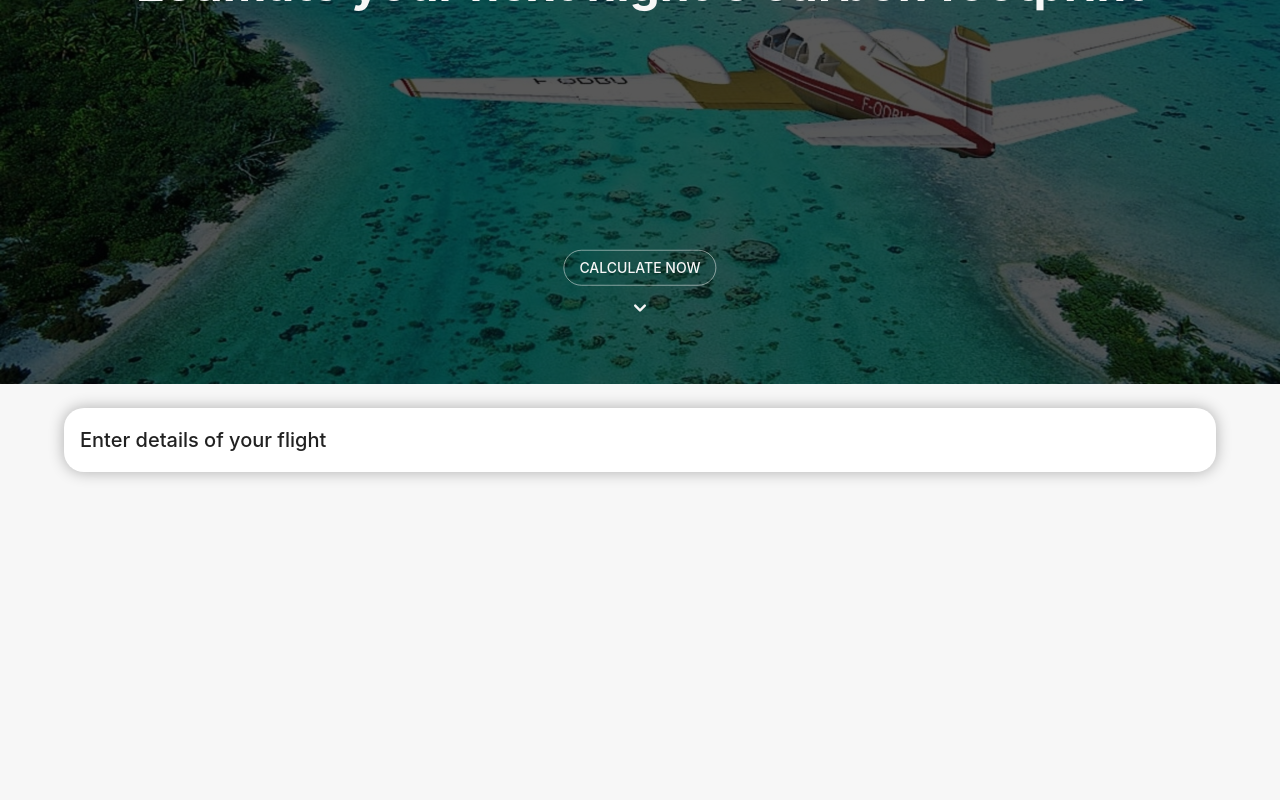
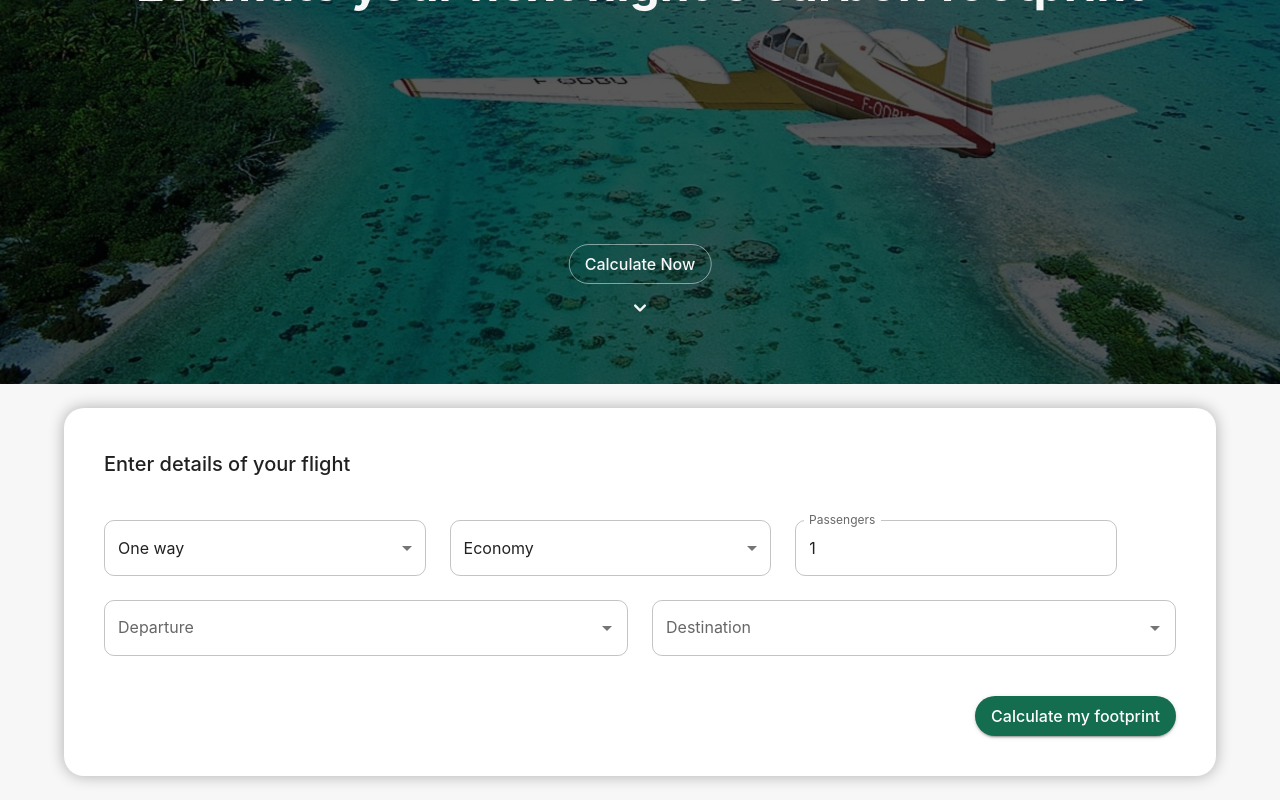
Before and after one commit to alisherkhan98/frintend-final-project, a React (Create React App) app: page / in a window 1280 px wide. Shown: the part 416-1216 px from the top of the page. Before the commit the page ends 912 px from the top, so only its background shows below. Built offline with nearby package versions, Linux system fonts and the light colour scheme; no server answers.

Commit message:
added calculator

```diff
--- a/package.json
+++ b/package.json
@@ -10,6 +10,7 @@
     "@testing-library/jest-dom": "^5.16.5",
     "@testing-library/react": "^13.4.0",
     "@testing-library/user-event": "^14.4.3",
+    "axios": "^1.1.3",
     "react": "^18.2.0",
     "react-dom": "^18.2.0",
     "react-icons": "^4.6.0",
--- a/src/components/Calculator/Calculator.js
+++ b/src/components/Calculator/Calculator.js
@@ -1,20 +1,251 @@
 // react
 import React from "react";
 // MUI
-import { Card, Container, Paper, Box, Typography } from "@mui/material";
+import {
+  Container,
+  Paper,
+  Box,
+  Typography,
+  Grid,
+  TextField,
+  Autocomplete,
+  Button,
+  Select,
+  MenuItem,
+  InputLabel,
+  FormControl,
+  Stack,
+} from "@mui/material";
+import axios from "axios";
+
+const options = {
+  method: "GET",
+  url: "https://gist.githubusercontent.com/tdreyno/4278655/raw/7b0762c09b519f40397e4c3e100b097d861f5588/airports.json",
+};
 
 function Calculator() {
+  // states
+  const [isFetching, setIsFetching] = React.useState(false);
+  const [airportsList, setAirportsList] = React.useState([]);
+  // autocomplete inputs
+  const [isFromOpen, setIsFromOpen] = React.useState(false);
+  const [isToOpen, setIsToOpen] = React.useState(false);
+  // controlled components
+  const [details, setDetails] = React.useState({
+    departure_airport: "",
+    destination_airport: "",
+    cabin_class: "economy",
+    roundTrip: "one_way",
+    passengers: 1,
+  });
+  console.log(details);
+
+  // function to handle changes of inputs
+  function handleChange(e) {
+    const target = e.target;
+    setDetails((prev) => ({
+      ...prev,
+      [target.name]: target.value,
+    }));
+  }
+  // useEffect to fetch all the Iata codes
+  React.useEffect(() => {
+    axios
+      .request(options)
+      .then((res) =>
+        res.data.map((item) => {
+          const string =
+            item?.name +
+            ", " +
+            item?.city +
+            ", " +
+            item?.state +
+            ", " +
+            item?.country +
+            " (" +
+            item?.code +
+            ")";
+
+          const obj = {
+            label: string,
+            code: item.code,
+          };
+          return obj;
+        })
+      )
+      .then((res) => {
+        setAirportsList(res);
+      })
+      .catch(function (error) {
+        console.error(error);
+      });
+  }, []);
+
+  // UseEffect to make api call to calculate distance and co2 emission in kg
+  React.useEffect(() => {
+    if (isFetching) {
+      axios
+        .request({
+          url: "https://www.carboninterface.com/api/v1/estimates",
+          method: "POST",
+          headers: {
+            Authorization: "Bearer yUP5UARh3BLQQRlDtgvA2w",
+            "Content-Type": "application/json",
+          },
+          data: {
+            type: "flight",
+            passengers: details.passengers,
+            legs: [
+              {
+                departure_airport: details.departure_airport,
+                destination_airport: details.destination_airport,
+                cabin_class: details.cabin_class,
+              },
+            ],
+          },
+        })
+        .then((response) => {
+          console.log(response.data);
+        })
+        .catch(function (error) {
+          if (error.response) {
+            // The request was made and the server responded with a status code
+            // that falls out of the range of 2xx
+            console.log(error.response.data);
+            console.log(error.response.status);
+            console.log(error.response.headers);
+          } else if (error.request) {
+            // The request was made but no response was received
+            // `error.request` is an instance of XMLHttpRequest in the browser and an instance of
+            // http.ClientRequest in node.js
+            console.log(error.request);
+          } else {
+            // Something happened in setting up the request that triggered an Error
+            console.log("Error", error.message);
+          }
+          console.log(error.config);
+        });
+      setIsFetching(false);
+    }
+  }, [isFetching]);
   return (
     <Container>
       <Box component="form" py={3}>
         <Paper
           sx={{
-            padding: 2,
+            padding: { xs: 3, sm: 5 },
             borderRadius: 5,
             boxShadow: "0 0 15px rgba(0,0,0,0.3)",
           }}
         >
-          <Typography variant="h6">Enter details of your flight</Typography>
+          <Typography variant="h6" mb={5}>
+            Enter details of your flight
+          </Typography>
+
+          <Stack direction="row" flexWrap="wrap" gap={3} mb={3}>
+            {/* select if return or one way */}
+            <Select
+              value={details.roundTrip}
+              name="roundTrip"
+              onChange={handleChange}
+              sx={{ minWidth: "120px", width: "30%" }}
+            >
+              <MenuItem value={"one_way"}>One way</MenuItem>
+              <MenuItem value={"return"}>Return</MenuItem>
+            </Select>
+
+            {/* select class */}
+            <Select
+              value={details.cabin_class}
+              name="cabin_class"
+              onChange={handleChange}
+              sx={{ minWidth: "120px", width: "30%" }}
+            >
+              <MenuItem value={"economy"}>Economy</MenuItem>
+              <MenuItem value={"first class"}>First class</MenuItem>
+            </Select>
+
+            {/* passengers */}
+            <TextField
+              inputProps={{ inputMode: "numeric", pattern: "[0-9]*" }}
+              value={details.passengers}
+              name="passengers"
+              onChange={handleChange}
+              label="Passengers"
+              sx={{ minWidth: "120px", width: "30%" }}
+            />
+          </Stack>
+
+          <Stack sx={{ flexDirection: { sm: "row" } }} gap={3} mb={5}>
+            {/* from */}
+            <Autocomplete
+              disablePortal
+              options={airportsList}
+              sx={{ width: "100%" }}
+              // open component only if you typed three letters
+              open={isFromOpen}
+              onClose={() => setIsFromOpen(false)}
+              onInputChange={(e, value) => {
+                if (value.length > 2) {
+                  setIsFromOpen(true);
+                } else setIsFromOpen(false);
+              }}
+              onChange={(e, newValue) => {
+                setDetails((prev) => ({
+                  ...prev,
+                  departure_airport: newValue ? newValue?.code : "",
+                }));
+              }}
+              renderInput={(params) => (
+                <TextField
+                  {...params}
+                  label="Departure"
+                  placeholder="Enter at least 3 letters"
+                />
+              )}
+            />
+
+            {/* to */}
+            <Autocomplete
+              disablePortal
+              options={airportsList}
+              sx={{ width: "100%" }}
+              // open component only if you typed three letters
+              open={isToOpen}
+              onClose={() => setIsToOpen(false)}
+              onInputChange={(e, value) => {
+                if (value.length > 2) {
+                  setIsToOpen(true);
+                } else setIsToOpen(false);
+              }}
+              onChange={(e, newValue) => {
+                setDetails((prev) => ({
+                  ...prev,
+                  destination_airport: newValue ? newValue?.code : "",
+                }));
+              }}
+              renderInput={(params) => (
+                <TextField
+                  {...params}
+                  label="Destination"
+                  name="destination"
+                  placeholder="Enter at least 3 letters"
+                />
+              )}
+            />
+          </Stack>
+          <Stack sx={{ alignItems: { xs: "center", sm: "flex-end" } }}>
+            <Button
+              type="submit"
+              variant="contained"
+              onClick={(e) => {
+                e.preventDefault();
+                setIsFetching(true);
+              }}
+            >
+              Calculate my footprint
+            </Button>
+          </Stack>
         </Paper>
       </Box>
     </Container>
--- a/src/components/Navbar/Navbar.js
+++ b/src/components/Navbar/Navbar.js
@@ -47,7 +47,7 @@ function Navbar(props) {
 
   return (
     <Box sx={{ display: "flex" }}>
-      <AppBar component="nav" color="transparent">
+      <AppBar component="nav" color="transparent" elevation={0}>
         <Toolbar>
           <Typography
             variant="h5"
--- a/src/theme.js
+++ b/src/theme.js
@@ -30,6 +30,15 @@ let theme = createTheme({
         root: {
           borderRadius: "2rem",
           width: "fit-content",
+          textTransform: "unset",
+          fontSize: "1rem",
+        },
+      },
+    },
+    MuiOutlinedInput: {
+      styleOverrides: {
+        root: {
+          borderRadius: "10px",
         },
       },
     },
```
Also changed, not shown: 1 other file (tests, documents, lock files or other folders).
